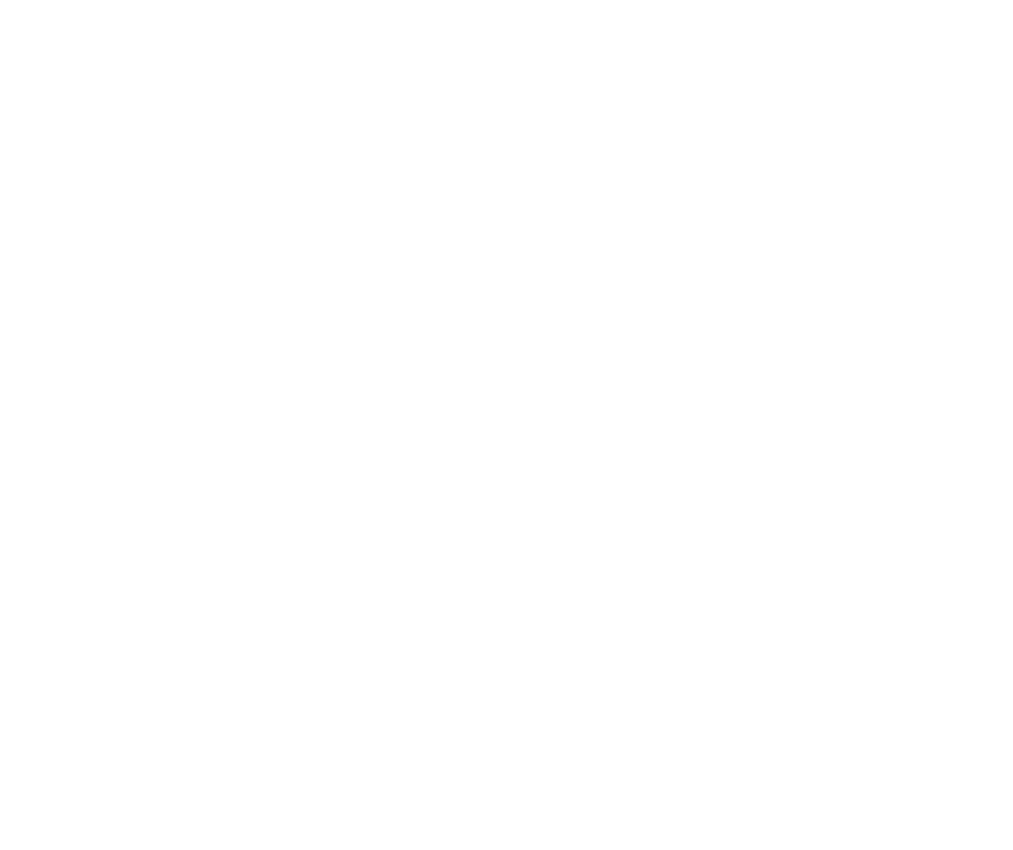
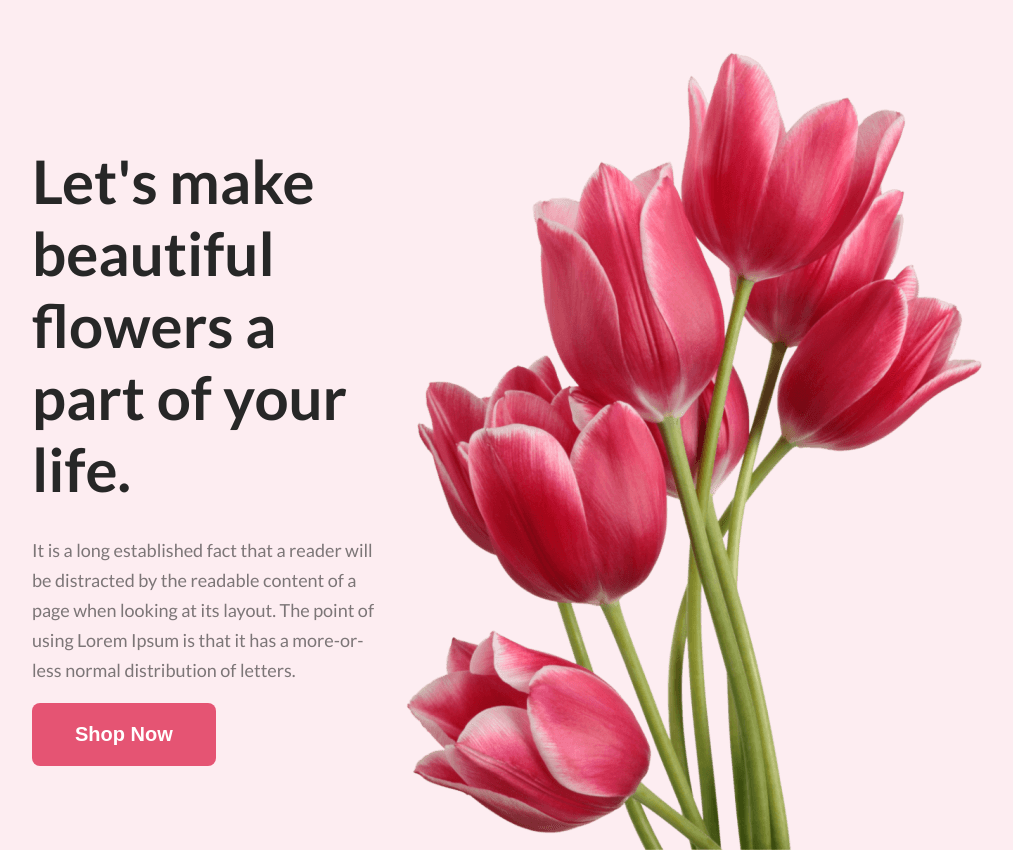
Before and after one commit to asafdiu/online-flower-shop, a plain HTML site: page index.html in a window 1280 px wide. Shown: the whole page, without its empty margins (118-1131 px from the left). Before the commit the page ends 800 px from the top, so only its background shows below. Drawn offline with Linux system fonts and the light colour scheme.

Commit message:
header section

```diff
--- a/index.html
+++ b/index.html
@@ -11,6 +11,21 @@
 </head>
 <body>
     <header>
+        <section class="header">
+            <div class="header-content">
+                <div>
+
+
+                <h3 class="header-title">Let's make beautiful flowers a part of your life.</h3>
+                <p class="header-msg">It is a long established fact that a reader will be distracted by the readable content of a page when looking at its layout. The point of using Lorem Ipsum is that it has a more-or-less normal distribution of letters.</p>
+                <button class="btn-primary">Shop Now</button>
+
+            </div>
+            <img src="Flower Asset/pngwing 10.png" alt="" class="header-image">
+        </div>
+
+
+        </section>
 
     </header>
     <main>
--- a/styles.css
+++ b/styles.css
@@ -1,3 +1,50 @@
-body{
+body {
     font-family: 'Lato', sans-serif;
+    margin: 0px;
 }
+
+/* Header section */
+.header {
+
+    background: rgba(229, 84, 115, 0.10);
+    height: 850px;
+    /* display: flex;
+    align-items: center;
+    justify-content: space-between; */
+}
+.header-image{
+    width: 635px;
+    margin-top: 50px;
+    /* margin-bottom: 0px; */
+}
+
+.header-title {
+    color: #272727;
+    font-size: 60px;
+    max-width: 700px;
+    max-height: 280;
+    margin-bottom: 30px;
+}
+
+.header-msg {
+    color: rgba(39, 39, 39, 0.60);
+    font-size: 18px;
+    line-height: 30px;
+}
+
+.btn-primary {
+    border-radius: 8px;
+    border: 0;
+    padding: 20px 43px;
+    background: #E55473;
+    color: #FFF;
+    font-size: 20px;
+    font-weight: 700;
+}
+.header-content{
+    margin-left: 150px;
+    margin-right: 150px;
+    display: flex;
+    align-items: center;
+    justify-content: space-between;
+}
```
Also changed, not shown: Flower Asset/Flower 01.png (added), Flower Asset/Group 57.png (added), Flower Asset/Group 58.png (added), Flower Asset/Group 59.png (added), Flower Asset/Rectangle 4.png (added), Flower Asset/Rectangle 5.png (added), Flower Asset/Rectangle 6.png (added), Flower Asset/Rectangle 9.png (added), Flower Asset/pngwing 10.png (added), Flower Asset/pngwing 5.png (added), Flower Asset/pngwing 6.png (added), Flower Asset/pngwing 7.png (added), Flower Asset/pngwing 8.png (added).
